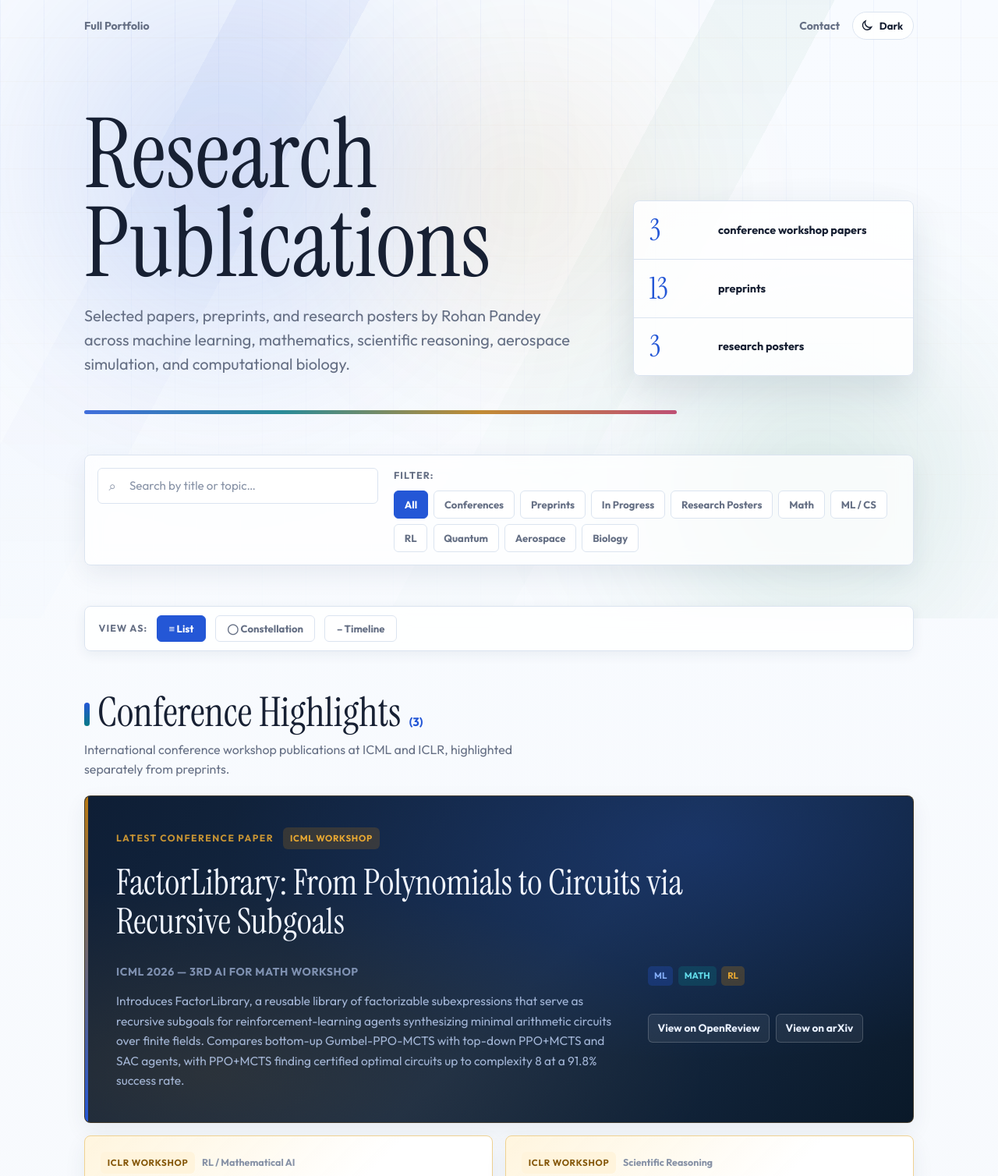
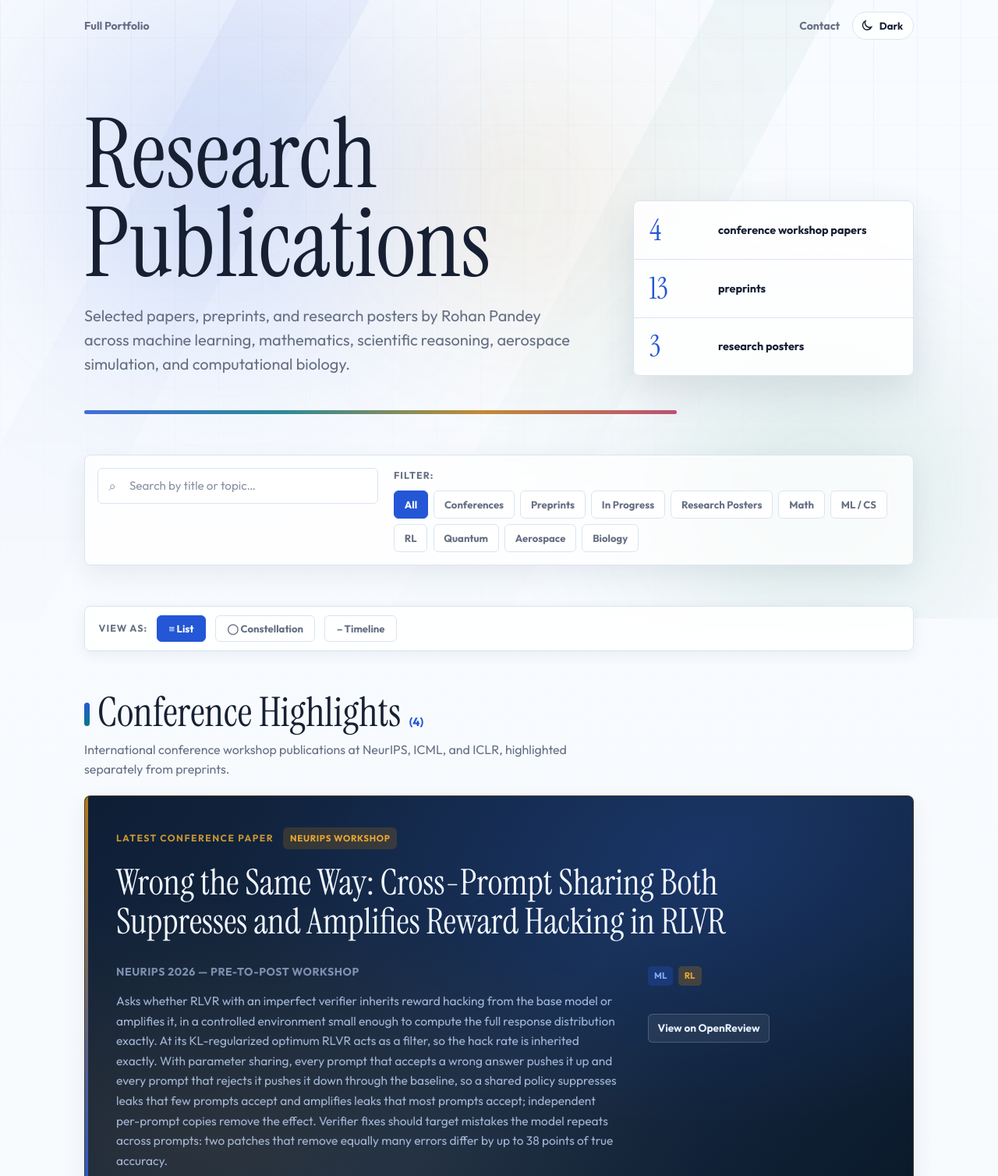
Before and after one commit to Rohan-Pandey1729/publications, a plain HTML site: page index.html in a window 1280 px wide. Shown: the part 7-1515 px from the top of the page at 78% size. Drawn offline with Linux system fonts and the light colour scheme.

Commit message:
Add "Wrong the Same Way" NeurIPS 2026 workshop paper
New OpenReview entry (Pre-to-Post Workshop, NeurIPS 2026) on how
cross-prompt parameter sharing suppresses or amplifies reward hacking
in RLVR. Placed first in PUBLISHED so it becomes the "Latest Conference
Paper" spotlight; dated 2026-10 for the timeline.

Hero panel now shows 4 conference workshop papers, the section intro
lists NeurIPS alongside ICML and ICLR, and the README paper count is
brought up to date.

Co-Authored-By: Claude Opus 5.5 <noreply@anthropic.com>

```diff
--- a/index.html
+++ b/index.html
@@ -47,7 +47,7 @@
       </div>
       <aside class="impact-panel" aria-label="Publication highlights">
         <div>
-          <span class="impact-panel__number">3</span>
+          <span class="impact-panel__number">4</span>
           <span class="impact-panel__label">conference workshop papers</span>
         </div>
         <div>
@@ -102,7 +102,7 @@
         <span class="section-title__text">Conference Highlights</span>
         <span class="section-title__count" id="featured-count"></span>
       </h2>
-      <p class="section-intro">International conference workshop publications at ICML and ICLR, highlighted separately from preprints.</p>
+      <p class="section-intro">International conference workshop publications at NeurIPS, ICML, and ICLR, highlighted separately from preprints.</p>
       <ul class="card-list card-list--featured" id="featured-list"></ul>
     </section>
 
--- a/script.js
+++ b/script.js
@@ -4,6 +4,20 @@
  */
 
 const PUBLISHED = [
+  {
+    id: "wrong-the-same-way",
+    title: "Wrong the Same Way: Cross-Prompt Sharing Both Suppresses and Amplifies Reward Hacking in RLVR",
+    meta: "NeurIPS 2026 — Pre-to-Post Workshop",
+    date: "2026-10",
+    desc: "Asks whether RLVR with an imperfect verifier inherits reward hacking from the base model or amplifies it, in a controlled environment small enough to compute the full response distribution exactly. At its KL-regularized optimum RLVR acts as a filter, so the hack rate is inherited exactly. With parameter sharing, every prompt that accepts a wrong answer pushes it up and every prompt that rejects it pushes it down through the baseline, so a shared policy suppresses leaks that few prompts accept and amplifies leaks that most prompts accept; independent per-prompt copies remove the effect. Verifier fixes should target mistakes the model repeats across prompts: two patches that remove equally many errors differ by up to 38 points of true accuracy.",
+    url: "https://openreview.net/forum?id=A9zExL5cqH",
+    linkLabel: "View on OpenReview",
+    tags: ["ml", "rl"],
+    venue: "featured",
+    area: "RL / Post-Training",
+    impact: "NeurIPS workshop paper",
+    badgeLabel: "NeurIPS Workshop",
+  },
   {
     id: "refutation-gap",
     title: "The Refutation Gap: Certifying Both Halves of an Optimality Claim",
```
Also changed, not shown: 1 other file.
